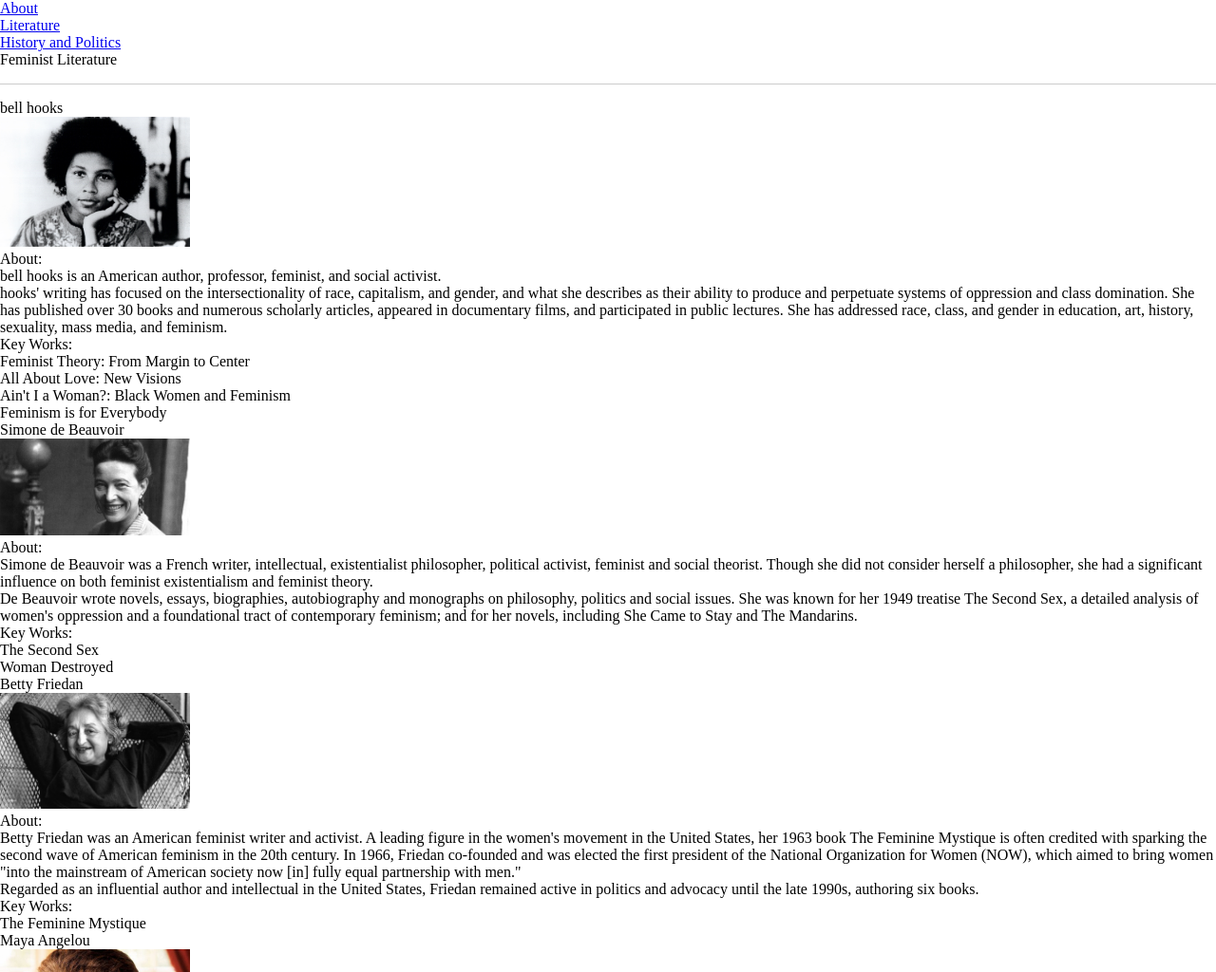
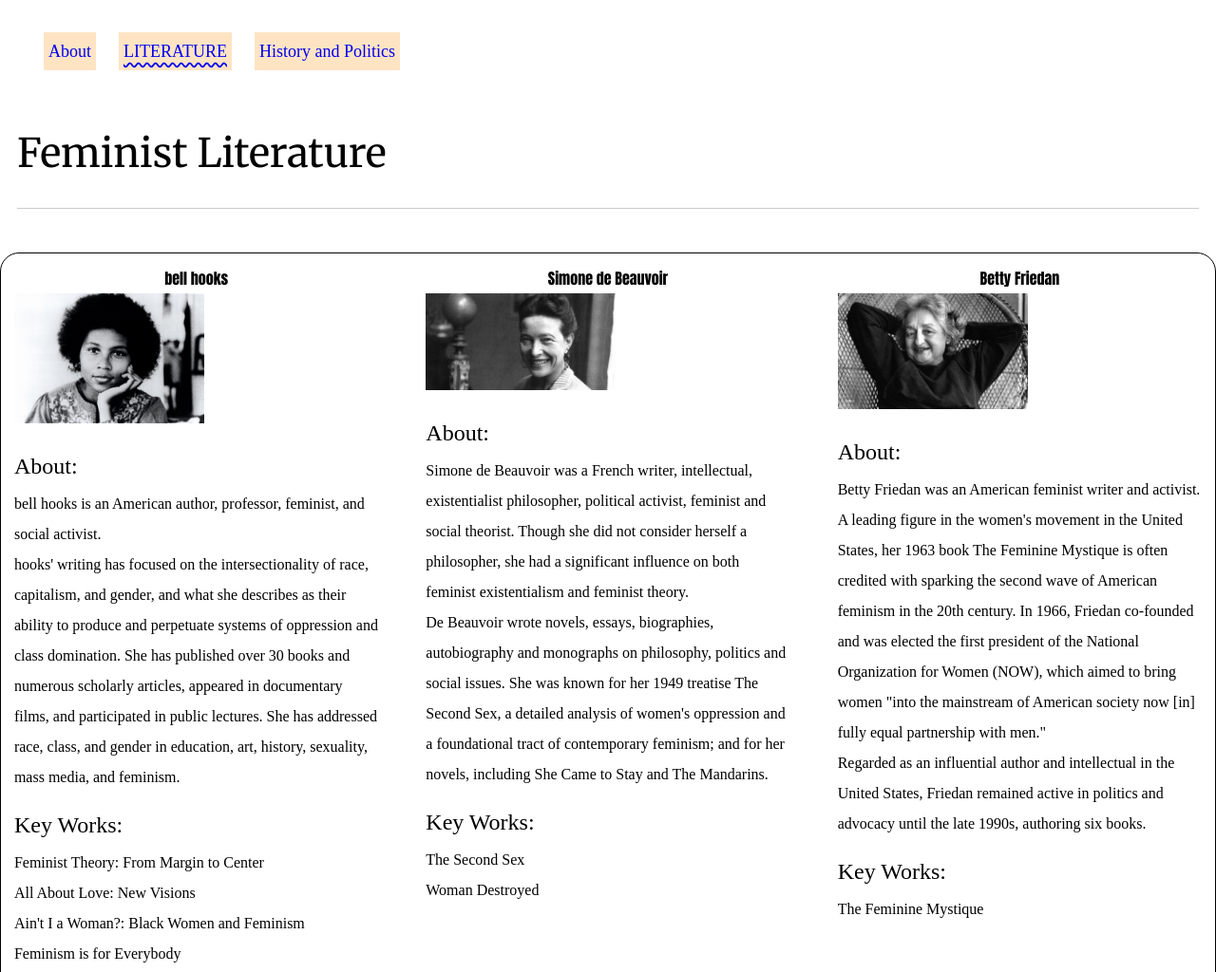
Before and after one commit to AviRatnam0608/hw3-2023, a plain HTML site: page literature.html in a window 1280 px wide. Shown: the top 1024 px of the page at 95% size. Drawn offline with Linux system fonts and the light colour scheme.

Commit message:
Continue from point 11

```diff
--- a/css/style.css
+++ b/css/style.css
@@ -1,85 +1,103 @@
-body{
+body {
   /* Set line spacing */
+  line-height: 2;
 }
 
-
-header, nav{
+header,
+nav {
   /* Set padding and margin */
-
+  padding: 10px 15px 25px 15px;
+  margin: 2px 3px 5px 3px;
 }
-nav ul li{
+nav ul li {
   /* Set display, margin, padding, font-size, background-color */
-
+  font-size: 18px;
+  padding: 2px 5px;
+  background: #ffe4c4;
+  margin: 10px;
+  display: inline-block;
+  /* ADD CENTERING */
 }
 
-nav a{
+nav a {
   /* Set text decoration*/
+  text-decoration: none;
 }
 
-a:visited{
+a:visited {
   /* Set color */
-
+  color: black;
 }
 
-nav a.current{
+nav a.current {
   /* Set text decoration, transformation, and underline properties */
+  text-decoration: wavy underline;
+  text-underline-offset: 5px;
+  text-transform: uppercase;
 }
 
-
-h1{
+h1 {
   /*Set font and font size*/
-
+  font-size: 42px;
+  font-family: Merriweather, Anton, Times New Roman, Arial;
 }
 
-h2{
+h2 {
   /*Set font, font size, and alignment*/
+  font-family: Anton, Times New Roman, Comic Sans;
+  text-align: center;
 }
 
-h3{
+h3 {
   /*Set font size*/
-
+  font-size: 24px;
 }
 
-h1, h2, h3{
+h1,
+h2,
+h3 {
   /*Set margin */
-
+  margin-top: 10px;
 }
-.grid{
+.grid {
   /*Set width, margin, border properties, background color, and grid properties */
+  display: grid;
+  grid-template-columns: repeat(3, 30%);
+  justify-content: center;
+  border-radius: 20px;
+  border: solid 1px;
+  grid-column-gap: 50px;
+  grid-row-gap: 10px;
 }
 
-.grid div{
+.grid div {
   /* Set border properties, padding, and background color */
-
 }
 
-.grid img{
+.grid img {
   /* Set width, margin, and display */
 }
 
-
-.grid div:nth-child(3n+1)  {
+.grid div:nth-child(3n + 1) {
   /* Set box shadow */
 }
 
-.grid div:nth-child(3n)  {
+.grid div:nth-child(3n) {
   /* Set box shadow */
 }
 
-.grid div:nth-child(3n+2)  {
+.grid div:nth-child(3n + 2) {
   /* Set box shadow */
 }
-
 
 p + p {
   /* Set indentation */
 }
 
-p{
+p {
   /* Set margin */
 }
 
-
-.grid ul li{
+.grid ul li {
   /* Set margin, line-spacing, list styling  */
 }
```
Lines whose indentation alone changed are shown as unchanged.
